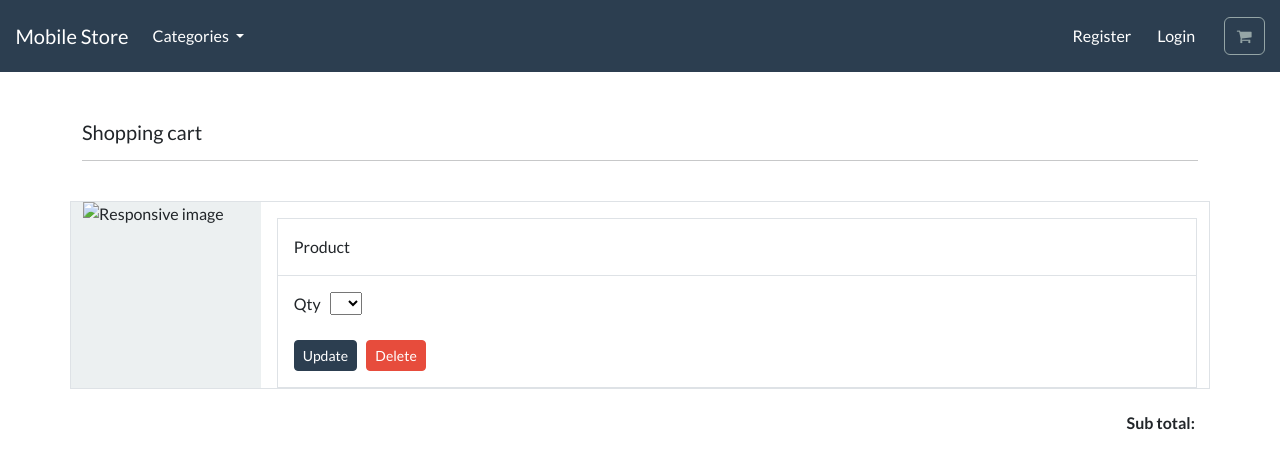
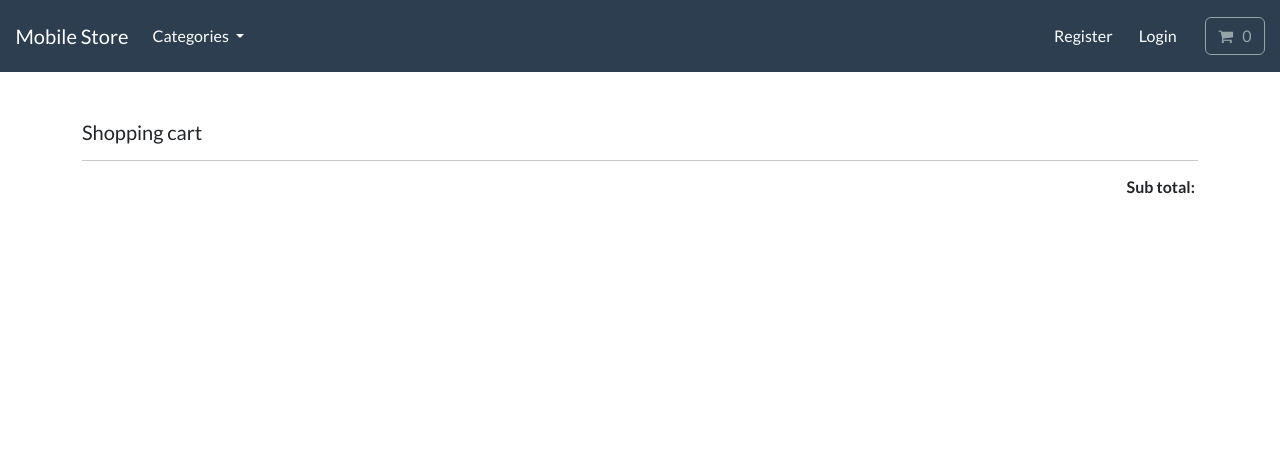
Before and after one commit to duyan77/mobile-app, a Django app: page /cart/ in a window 1280 px wide. Shown: the top 469 px of the page. Run offline with Django 5.2, Linux system fonts and the light colour scheme; data comes from the database, SQL or seed files in the repository; some libraries are stand-ins or nearby versions.

Commit message:
completing cart-add function

```diff
--- a/cart/cart.py
+++ b/cart/cart.py
@@ -1,3 +1,7 @@
+from decimal import Decimal
+from store.models import Product
+
+
 class Cart:
 	def __init__(self, request):
 		self.session = request.session
@@ -18,3 +22,19 @@
 			self.cart[product_id] = {'price': str(product.price),
 									 'qty': product_qty}  # add the product to cart
 		self.session.modified = True  # save the session
+
+	def __len__(self):
+		return sum(item['qty'] for item in self.cart.values())  # get total number of items in cart
+
+	def __iter__(self):
+		all_products_ids = self.cart.keys()
+		products = Product.objects.filter(id__in=all_products_ids)
+		cart = self.cart.copy()
+
+		for product in products:
+			cart[str(product.id)]['product'] = product
+
+		for item in cart.values():
+			item['price'] = Decimal(item['price'])
+			item['total'] = item['price'] * item['qty']
+			yield item
--- a/cart/templates/cart/cart-summary.html
+++ b/cart/templates/cart/cart-summary.html
@@ -14,13 +14,19 @@
 
             <hr>
 
+            {# Loop #}
+            {% for item in cart %}
+
+                {% with product=item.product %}
+
                     <br>
 
                     <div class="row mb-4 border product-item">
 
                         <div class="col-md-3 col-lg-2 order-md-first bg-light">
 
-                    <img class="img-fluid mx-auto d-block" width="200px" alt="Responsive image"
+                            <img class="img-fluid mx-auto d-block" width="200px"
+                                 alt="{{ product.title }}"
                                  src="{{ product.image.url }}"> <!-- Product image -->
 
                         </div>
@@ -28,10 +34,11 @@
 
                         <div class="col-md-9 col-lg-10 ps-md-3 ps-lg-10">
 
-                    <a href="" class="text-decoration-none text-reset">
+                            <a href="{{ product.get_absolute_url }}" class="text-decoration-none
+                            text-info">
                                 <!-- Product get absolute url -->
 
-                        <h1 class="h5 pt-2"> <!-- Product title --> </h1>
+                                <h1 class="h5 pt-2"> {{ product.title }} </h1>
 
                             </a>
 
@@ -44,7 +51,7 @@
                                         <div class="col-6"> Product</div>
 
                                         <div class="col-6 text-end"><span class="h6 fw-bold">
-                                    <!-- Product price --> </span></div>
+                                    {{ product.price }} </span></div>
 
                                     </div>
 
@@ -106,7 +113,11 @@
                         </div>
 
                     </div>
+                {% endwith %}
 
+            {% endfor %}
+
+            {# end loop #}
 
             <div class="col-12 text-end">
 
@@ -120,6 +131,7 @@
         </div>
 
 
+        </div>
     </main>
 
 
--- a/cart/views.py
+++ b/cart/views.py
@@ -1,27 +1,31 @@
 from django.http import JsonResponse
+from django.shortcuts import get_object_or_404
 from django.shortcuts import render
+
+from store.models import Product
 from .cart import Cart
-from store.models import Product
-from django.shortcuts import get_object_or_404
+
 
 def cart_summary(request):
-	return render(request, 'cart/cart-summary.html', )
+	cart = Cart(request)
+	return render(request, 'cart/cart-summary.html', {'cart': cart})
 
 
-def cart_add(request, product_id):
+def cart_add(request):
 	cart = Cart(request)
-	if request.POST.get('action') == 'POST':
+	if request.POST.get('action') == 'post':
 		product_id = int(request.POST.get('product_id'))
 		product_quantity = int(request.POST.get('product_quantity'))
 		product = get_object_or_404(Product, id=product_id)
-
 		cart.add(product=product, product_qty=product_quantity)
-		return JsonResponse({'qty': cart.__len__()})
+		cart_quantity = cart.__len__()
+		response = JsonResponse({'qty': cart_quantity})
+		return response
 
 
-def cart_delete(request, product_id):
+def cart_delete(request):
 	pass
 
 
-def cart_update(request, product_id):
+def cart_update(request):
 	pass
--- a/store/models.py
+++ b/store/models.py
@@ -15,6 +15,7 @@
 
 	def __str__(self):
 		return self.username
+
 
 class Category(models.Model):
 	name = models.CharField(max_length=255, db_index=True)
--- a/store/templates/store/base.html
+++ b/store/templates/store/base.html
@@ -127,33 +127,37 @@
 
                     <a class="btn btn-alert navbar-btn text-white" type="button" href="/profile">
                         {% if user.avatar_url %}
-                        <img src="{{ user.avatar_url }}" class="rounded-circle" width="30" height="30">
+                            <img src="{{ user.avatar_url }}" class="rounded-circle" width="30"
+                                 height="30">
                         {% else %}
                             <i class="fa fa-user" aria-hidden="true"></i>
                         {% endif %}
 
-                    Chào {{user.first_name}}
+                        Chào {{ user.first_name }}
                     </a>
 
                 </li>
 
                 <li class="nav-item">
 
-                <a class="btn btn-alert navbar-btn text-white" type="button" href="/logout"> Logout </a>
+                    <a class="btn btn-alert navbar-btn text-white" type="button" href="/logout">
+                        Logout </a>
 
                 </li>
             {% else %}
 
                 <li class="nav-item">
 
-                <a class="btn btn-alert navbar-btn text-white" type="button" href="/signup"> Register </a>
+                    <a class="btn btn-alert navbar-btn text-white" type="button" href="/signup">
+                        Register </a>
 
                 </li>
 
 
                 <li class="nav-item">
 
-                <a class="btn btn-alert navbar-btn text-white" type="button" href="/login"> Login </a>
+                    <a class="btn btn-alert navbar-btn text-white" type="button" href="/login">
+                        Login </a>
 
                 </li>
 
@@ -164,8 +168,23 @@
 
             <li class="nav-item">
 
-                <a type="button" role="button" href="{% url 'cart-summary' %}" class="btn btn-outline-secondary">
+                <a type="button" role="button" href="{% url 'cart-summary' %}"
+                   class="btn btn-outline-secondary">
                     <i class="fa fa-shopping-cart" aria-hidden="true"> </i>
+
+                    &nbsp;
+
+                    <div id="cart-qty" class="d-inline-flex">
+                        {% with qty_amount=cart|length %}
+                            {% if qty_amount > 0 %}
+                                {{ qty_amount }}
+
+                            {% else %}
+                                0
+
+                            {% endif %}
+                        {% endwith %}
+                    </div>
                 </a>
 
             </li>
```
Also changed, not shown: ecommerce/settings.py (+28 -30 lines), store/templates/store/product-info.html (+4 -4 lines), store/migrations/0001_initial.py (deleted), store/migrations/0002_alter_user_avatar_url.py (deleted), store/migrations/0003_alter_user_avatar_url.py (deleted). Lines whose indentation alone changed are shown as unchanged.
